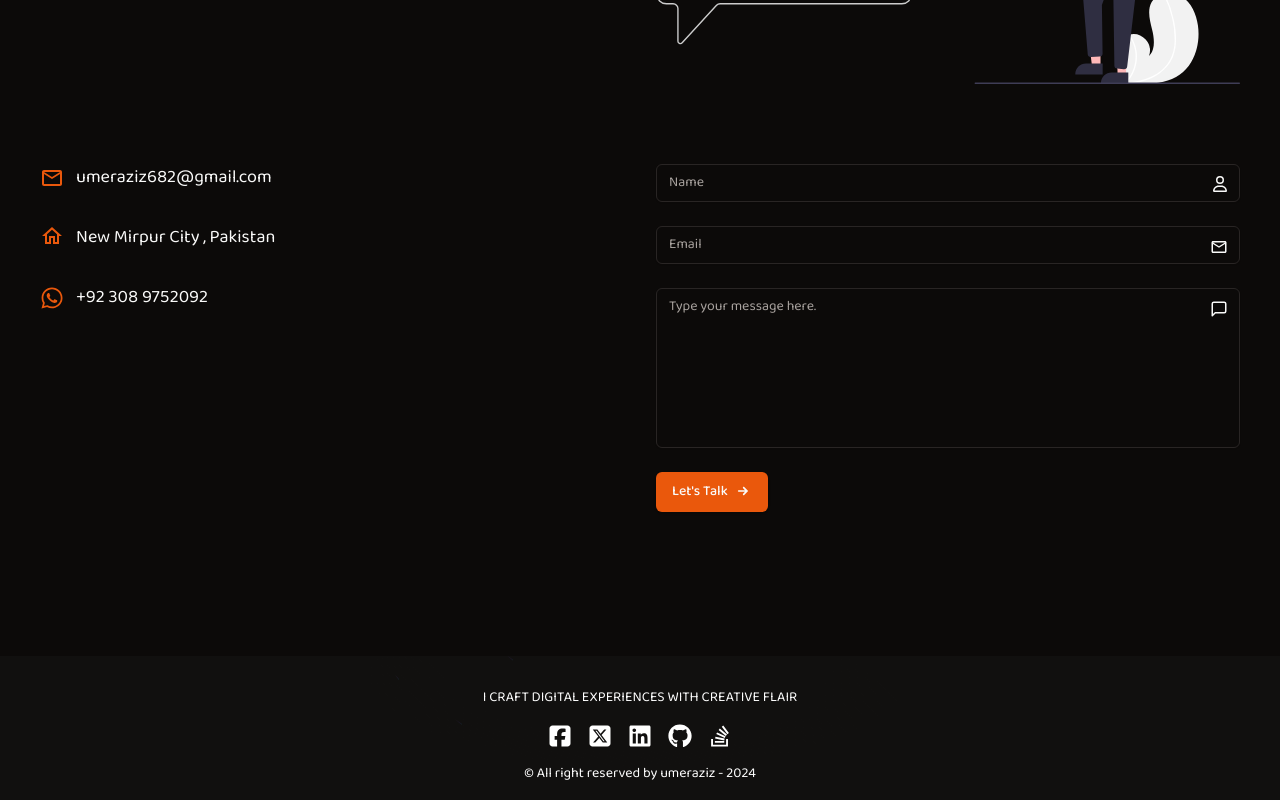
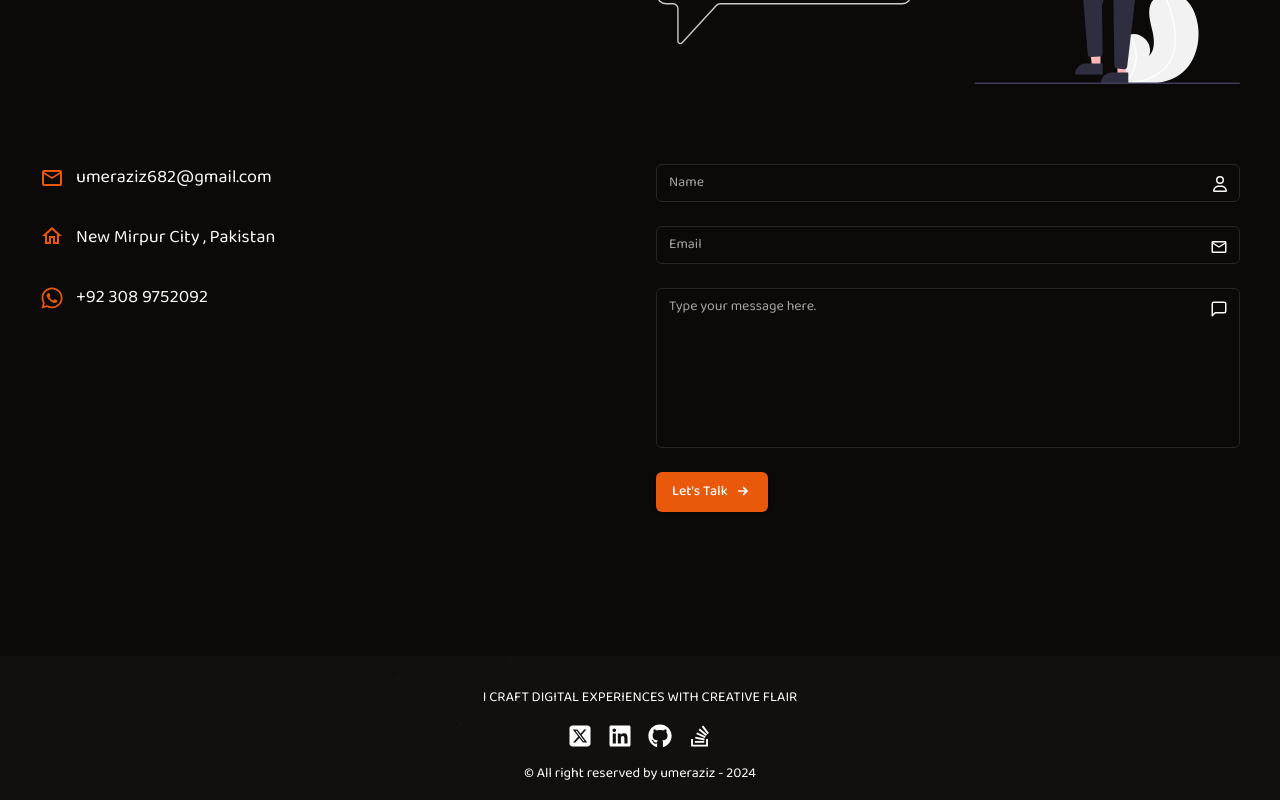
Before and after one commit to Umer-Aziz/portfolio, a Next.js app: page /contact in a window 1280 px wide. Shown: the part 461-1261 px from the top of the page. Built offline with nearby package versions, Linux system fonts and the light colour scheme.

Commit message:
updated slider

```diff
--- a/components/SocialShare.tsx
+++ b/components/SocialShare.tsx
@@ -1,28 +1,24 @@
 "use client"
 import { Each } from './Each'
-import { FaSquareXTwitter ,FaSquareFacebook , FaGithub , FaLinkedin , FaStackOverflow } from "react-icons/fa6";
+import { FaSquareXTwitter  , FaGithub , FaLinkedin , FaStackOverflow } from "react-icons/fa6";
 import { motion } from 'framer-motion';
 
 const SocialShare = () => {
     const socialIcons = [
         {
-          path:"/",
-          icon:FaSquareFacebook
-        },
-        {
-          path:"/",
+          path:"https://twitter.com/umeraziz_00",
           icon:FaSquareXTwitter
         },
         {
-          path:"/",
+          path:"https://www.linkedin.com/in/umer-aziz-b13b841b2/",
           icon:FaLinkedin
         },
         {
-          path:"/",
+          path:"https://github.com/Umer-Aziz",
           icon:FaGithub
         },
         {
-          path:"/",
+          path:"https://stackoverflow.com/users/14506857/umer-aziz",
           icon:FaStackOverflow
         },
       ]
@@ -33,9 +29,9 @@ const SocialShare = () => {
           <Each of={socialIcons} render={(item,index)=>
           <motion.a
           whileInView={{opacity:[0,1],scale:[0.5,1.3,1]}}
-          transition={{duration:1,delay:0.5 + index * 0.2}}
+          transition={{duration:1,delay:0.3 + index * 0.1}}
           // viewport={{once:true}}
-          href={item.path} className="opacity-0"><item.icon className="hover:text-primary hover:scale-110 duration-200"/></motion.a>
+          href={item.path} target='_blank' className="opacity-0"><item.icon className="hover:text-primary hover:scale-110 duration-200"/></motion.a>
           }/>
         </div>
     </>
--- a/components/home/Hero.tsx
+++ b/components/home/Hero.tsx
@@ -62,8 +62,11 @@ const Hero = () => {
            transition={{duration:1}}
            className="opacity-0"
             >
+              <a href="/files/resume.pdf" download={"resume.pdf"}>
           <Button variant={"secondary"} className="flex items-center gap-1">
              <span>Download CV</span> <FiDownload className="mb-1"/></Button>
+             </a>
+
              </motion.div>
         </div>
        <SocialShare/>
```
Also changed, not shown: public/img/portfolio/portfolio.png.
